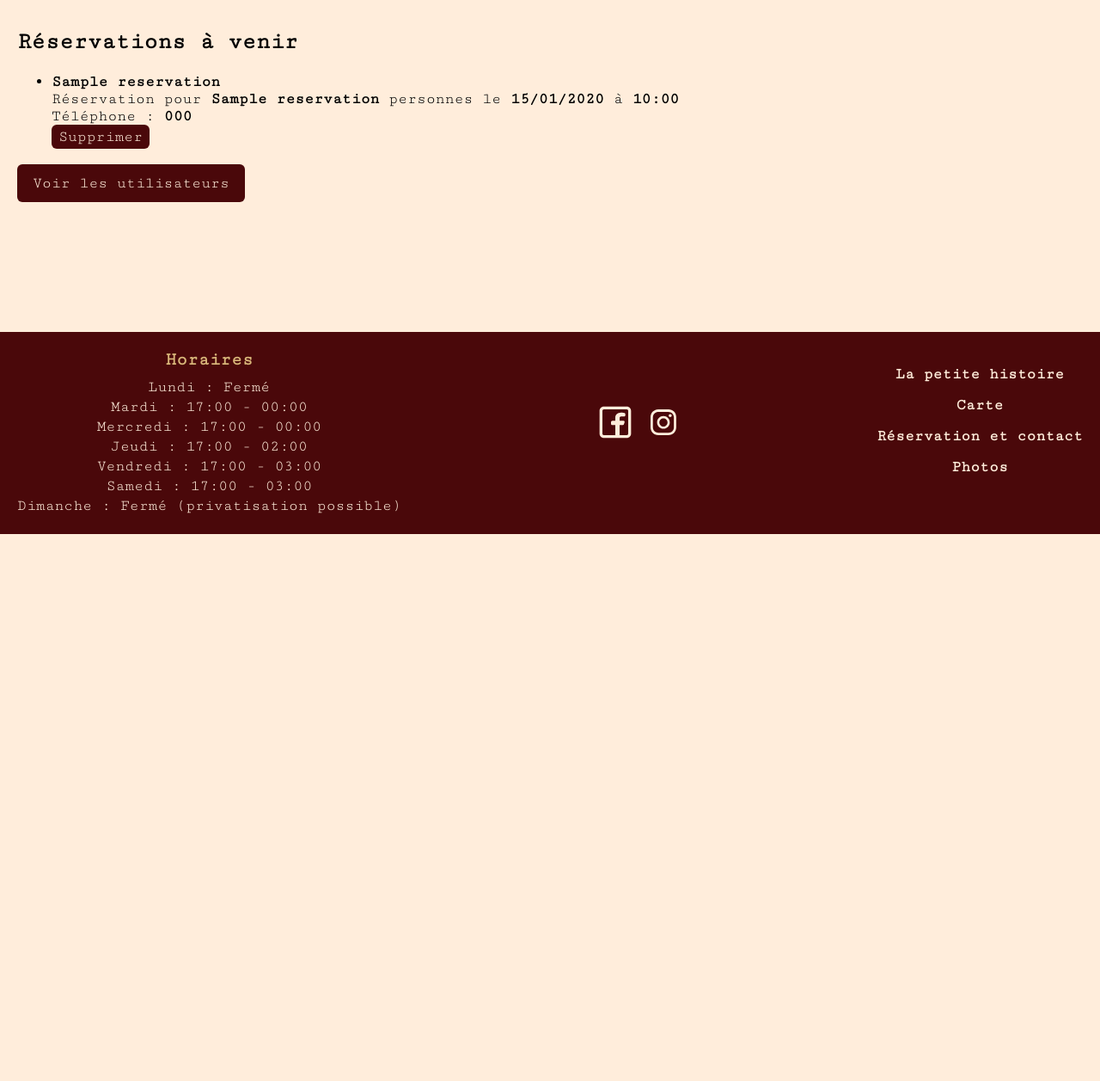
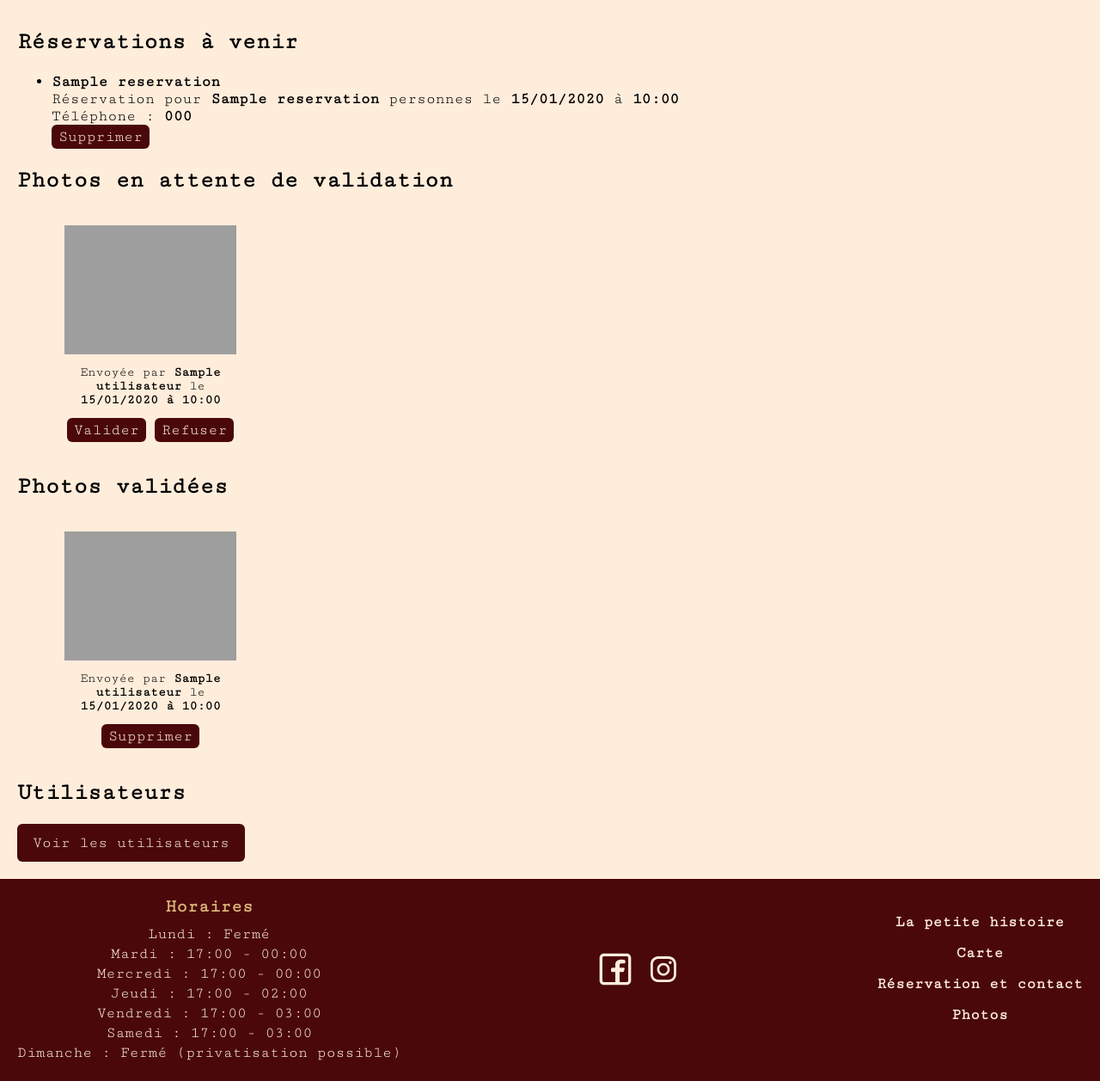
Before and after one commit to Paolina-coding/Chez-Deb, a Symfony app: template templates/admin/dashboard.html.twig in a window 1280 px wide. Shown: the part 179-1436 px from the top of the page at 86% size. Before the commit the page ends 800 px from the top, so only its background shows below. Run offline with Twig, Linux system fonts and the light colour scheme; the template is opened without the code that fills it: most values are stand-ins (such as "Sample title", 1, 10 or a date in 2020); style sheets or scripts are compiled from the project's sources; some libraries are stand-ins or nearby versions; grey boxes are pictures that could not be loaded.

Commit message:
Admin can now view, validate or delete photos

```diff
--- a/assets/styles/admin.css
+++ b/assets/styles/admin.css
@@ -14,3 +14,37 @@
     padding: 4px 8px;
     display: inline-block;
 }
+
+.photo-admin-list {
+    display: flex;
+    flex-wrap: wrap;
+    gap: 20px;
+}
+
+.photo-admin-list .admin-item {
+    display: flex;
+    flex-direction: column;
+    align-items: center;
+    gap: 8px;
+    padding: 15px;
+    border-radius: 8px;
+    width: 200px;
+    text-align: center;
+}
+
+.photo-admin-list img {
+    max-width: 100%;
+    height: auto;
+    object-fit: cover;
+}
+
+.photo-admin-list p {
+    margin: 5px 0;
+    font-size: 15px;
+}
+
+.photo-actions {
+    display: flex;
+    gap: 10px;
+    justify-content: center;
+}
--- a/templates/admin/dashboard.html.twig
+++ b/templates/admin/dashboard.html.twig
@@ -38,6 +38,60 @@
         </ul>
     {% endif %}
 
+    <h2>Photos en attente de validation</h2>
+
+    {% if photosEnAttente is empty %}
+        <p>Aucune photo en attente.</p>
+    {% else %}
+        <ul class="admin-list photo-admin-list">
+            {% for photo in photosEnAttente %}
+                <li class="admin-item">
+                    <img src="{{ photo.cheminFichier }}" alt="Photo en attente">
+                    <p>
+                        Envoyée par
+                        <strong>{{ photo.utilisateur.nom ?: photo.utilisateur.email }}</strong>
+                        le <strong>{{ photo.dateCreation|date('d/m/Y à H:i') }}</strong>
+                    </p>
+                    <div class="photo-actions">
+                        <form method="post" action="{{ path('admin_validate_photo', {id: photo.id}) }}">
+                            <button type="submit" class="btn admin-btn">Valider</button>
+                        </form>
+                        <form method="post"
+                            action="{{ path('admin_reject_photo', {id: photo.id}) }}"
+                            onsubmit="return confirm('Refuser et supprimer définitivement cette photo ?');">
+                            <button type="submit" class="btn admin-btn delete-btn">Refuser</button>
+                        </form>
+                    </div>
+                </li>
+            {% endfor %}
+        </ul>
+    {% endif %}
+
+    <h2>Photos validées</h2>
+
+    {% if photosValidees is empty %}
+        <p>Aucune photo validée.</p>
+    {% else %}
+        <ul class="admin-list photo-admin-list">
+            {% for photo in photosValidees %}
+                <li class="admin-item">
+                    <img src="{{ photo.cheminFichier }}" alt="Photo validée">
+                    <p>
+                        Envoyée par
+                        <strong>{{ photo.utilisateur.nom ?: photo.utilisateur.email }}</strong>
+                        le <strong>{{ photo.dateCreation|date('d/m/Y à H:i') }}</strong>
+                    </p>
+                    <form method="post"
+                        action="{{ path('admin_delete_photo', {id: photo.id}) }}"
+                        onsubmit="return confirm('Supprimer définitivement cette photo ?');">
+                        <button type="submit" class="btn admin-btn delete-btn">Supprimer</button>
+                    </form>
+                </li>
+            {% endfor %}
+        </ul>
+    {% endif %}
+
+    <h2>Utilisateurs</h2>
     <a href="{{ path('admin_users') }}" class="btn">Voir les utilisateurs</a>
 
 </section>
```
Also changed, not shown: src/Controller/AdminController.php (+63 -1 lines), public/uploads/photos/photo_6ab559cac0bfc1.11379766.jpg (deleted).
